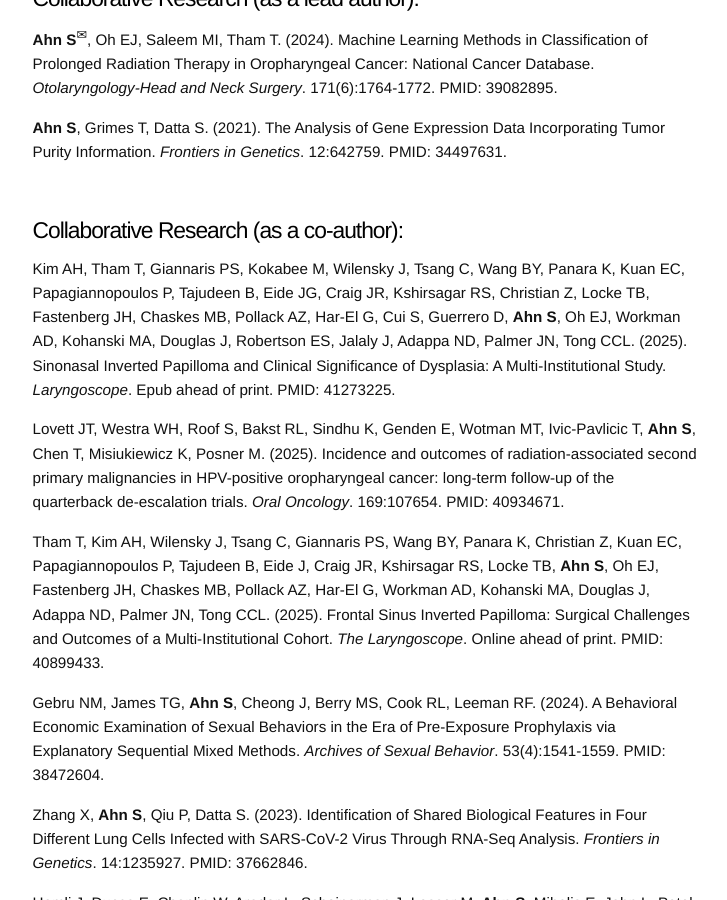
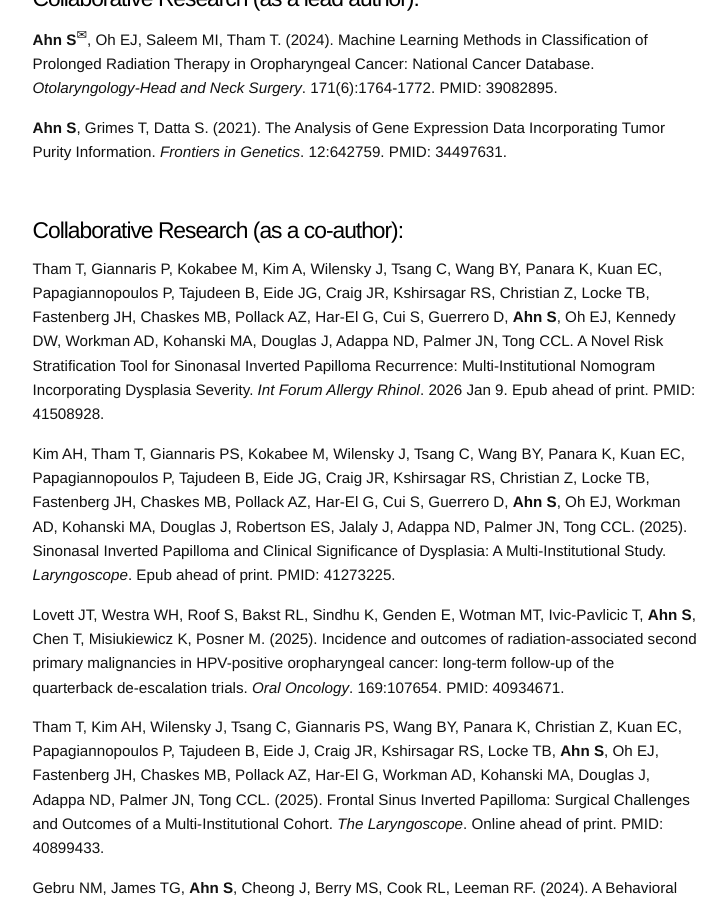
Before and after one commit to sjahnn/sjahnn.github.io, a Jekyll site: the page built from research.md, in a window 1280 px wide and 900 px high, scrolled down 945 px. Shown: the whole window, without its empty margins (275-1002 px from the left). Built offline with Jekyll 4.4.1, drawn with Linux system fonts in a browser that asks for light colours.

Commit message:
Update research.md

```diff
--- a/research.md
+++ b/research.md
@@ -70,6 +70,8 @@ Oh EJ, **Ahn S**, Tham T, Qian M. (2025). Leveraging Two-Phase Data for Improved
 
 
 # Collaborative Research (as a co-author):
+Tham T, Giannaris P, Kokabee M, Kim A, Wilensky J, Tsang C, Wang BY, Panara K, Kuan EC, Papagiannopoulos P, Tajudeen B, Eide JG, Craig JR, Kshirsagar RS, Christian Z, Locke TB, Fastenberg JH, Chaskes MB, Pollack AZ, Har-El G, Cui S, Guerrero D, **Ahn S**, Oh EJ, Kennedy DW, Workman AD, Kohanski MA, Douglas J, Adappa ND, Palmer JN, Tong CCL. A Novel Risk Stratification Tool for Sinonasal Inverted Papilloma Recurrence: Multi-Institutional Nomogram Incorporating Dysplasia Severity. *Int Forum Allergy Rhinol*. 2026 Jan 9. Epub ahead of print. PMID: 41508928.
+
 Kim AH, Tham T, Giannaris PS, Kokabee M, Wilensky J, Tsang C, Wang BY, Panara K, Kuan EC, Papagiannopoulos P, Tajudeen B, Eide JG, Craig JR, Kshirsagar RS, Christian Z, Locke TB, Fastenberg JH, Chaskes MB, Pollack AZ, Har-El G, Cui S, Guerrero D, **Ahn S**, Oh EJ, Workman AD, Kohanski MA, Douglas J, Robertson ES, Jalaly J, Adappa ND, Palmer JN, Tong CCL. (2025). Sinonasal Inverted Papilloma and Clinical Significance of Dysplasia: A Multi-Institutional Study. *Laryngoscope*. Epub ahead of print. PMID: 41273225.
 
 Lovett JT, Westra WH, Roof S, Bakst RL, Sindhu K, Genden E, Wotman MT, Ivic-Pavlicic T, **Ahn S**, Chen T, Misiukiewicz K, Posner M. (2025). Incidence and outcomes of radiation-associated second primary malignancies in HPV-positive oropharyngeal cancer: long-term follow-up of the quarterback de-escalation trials. *Oral Oncology*. 169:107654. PMID: 40934671.
```
